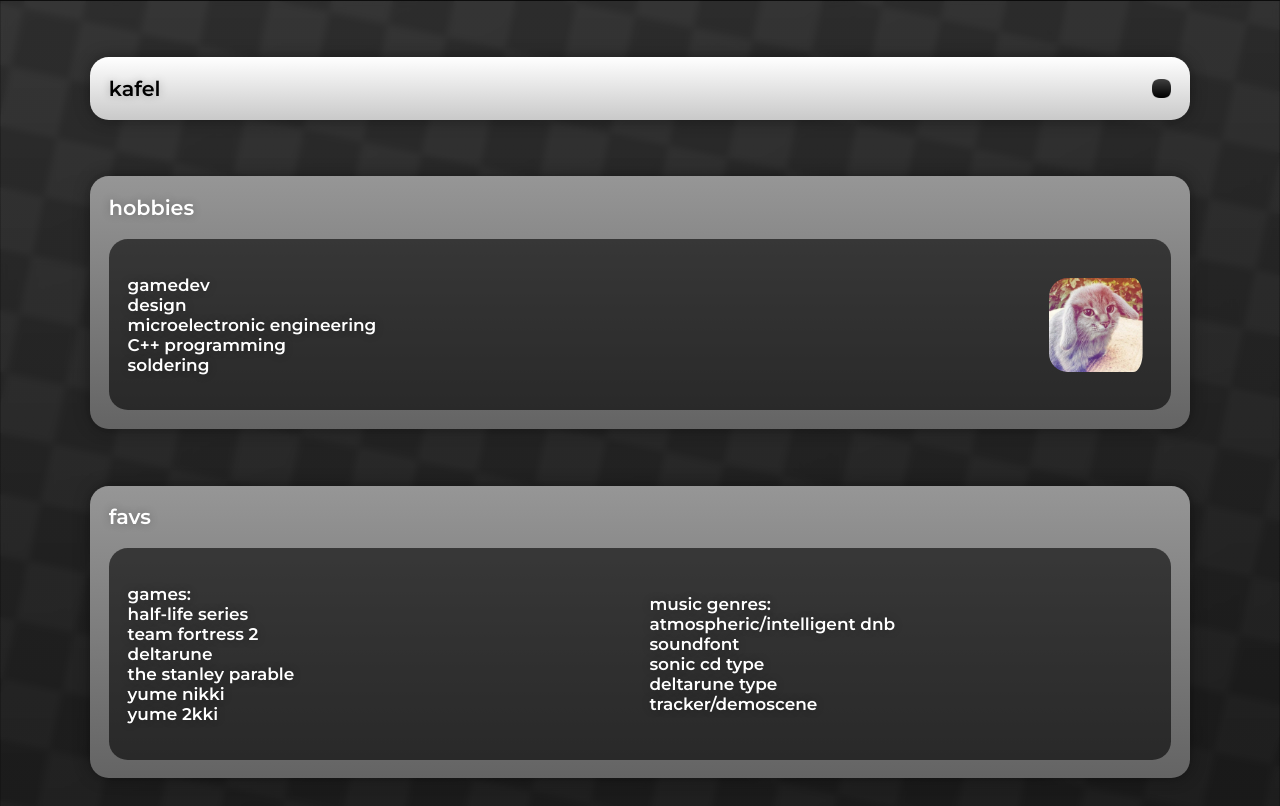
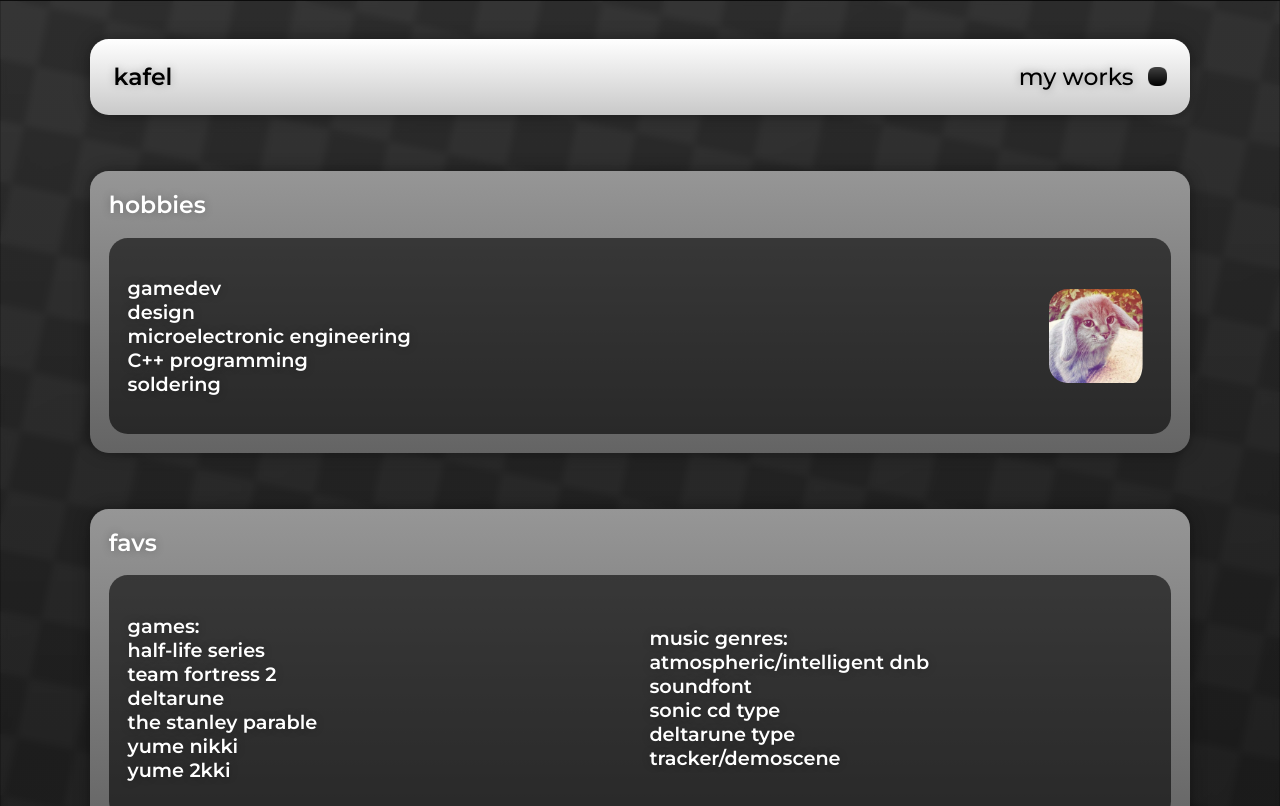
Before and after one commit to kafelbb/kafelbb.github.io, a plain HTML site: page index.html in a window 1280 px wide. Shown: the top 806 px of the page. Drawn offline with Linux system fonts and the light colour scheme.

Commit message:
update 2+1

```diff
--- a/index.html
+++ b/index.html
@@ -21,6 +21,7 @@
                 <header>kafel</header>
                 <div class="poo">
                     <img class="icon" src="images/icon.png" />
+                    <a href="works.html">my works</a>
                 </div>
             </div>
             <div class="thing2">
@@ -44,8 +45,10 @@
                                 </h3>
                             </div>
                             <div class="about">
-                                <h3>music genres:<br />atmospheric/intelligent dnb<br />soundfont<br />sonic cd type<br />deltarune type
-                                <br />tracker/demoscene</h3>
+                                <h3>
+                                    music genres:<br />atmospheric/intelligent dnb<br />soundfont<br />sonic cd type<br />deltarune type
+                                    <br />tracker/demoscene
+                                </h3>
                             </div>
                         </div>
                     </div>
@@ -102,7 +105,7 @@
                             <div class="socials">
                                 <a href="https://github.com/kafelbb" class="dl">github</a>
                                 <a href="https://www.tiktok.com/@rosinfluxx" class="dl">tiktok</a>
-                                <a href="https://www.youtube.com/@kafelbb"class="dl yt">youtube</a>
+                                <a href="https://www.youtube.com/@kafelbb" class="dl yt">youtube</a>
                             </div>
                         </div>
                     </div>
@@ -110,5 +113,30 @@
             </div>
         </div>
     </div>
+    <script>
+        function resizeWrapper() {
+            const wrapper = document.querySelector('.wrapper2');
+            const sixseven = document.getElementById('67');
+
+            if (!wrapper || !sixseven) return;
+
+            sixseven.style.height = 'auto';
+            sixseven.style.maxHeight = 'none';
+
+            if (window.innerWidth <= 700 || window.innerHeight <= 800) {
+                const ch = sixseven.scrollHeight;
+                console.log(ch);
+                wrapper.style.height = ch + 'px';
+                wrapper.style.width = "100%";
+            } else {
+                wrapper.style.height = "100%";
+                sixseven.style.height = "";
+                sixseven.style.maxHeight = "";
+            }
+        }
+
+        window.addEventListener('DOMContentLoaded', resizeWrapper);
+        window.addEventListener('resize', resizeWrapper);
+    </script>
 </body>
 </html >
--- a/style.css
+++ b/style.css
@@ -265,6 +265,15 @@
     align-items: center;
     gap: 0.75rem;
 }
+a{
+    text-decoration: none;
+    color: black;
+    font-family: mont-m;
+    text-shadow: 0px 0px 8px rgba(0,0,0,0.35);
+}
+    a:hover {
+        text-shadow: 0px 0px 8px rgba(0,0,0,0.6);
+    }
 /*bg*/
 .wrapper2 {
     width: 100%;
@@ -328,6 +337,21 @@
         min-height: 100vh;
         position: absolute;
     }
+        h3 {
+        font-size: 1.025rem;
+    }
+    h2 {
+        font-size: 1.5rem;
+    }
+    h5 {
+        font-size: 1.25rem;
+    }
+    header {
+        font-size: 1.25rem;
+    }
+    a{
+        font-size: 1.25rem;
+    }
 }
 
 @media (max-width: 700px), (max-height: 800px) {
@@ -349,7 +373,7 @@
         width: 100% !important;
         height: auto !important;
         min-height: 100vh !important;
-        padding: 3rem !important;
+        padding: 2rem !important;
         display: flex;
         justify-content: center;
     }
@@ -413,7 +437,9 @@
         height: auto !important;
         gap: 1rem !important;
     }
-
+    .bar{
+        padding: 1.25rem;
+    }
     .b3 {
         width: 100% !important;
         height: auto !important;
```
